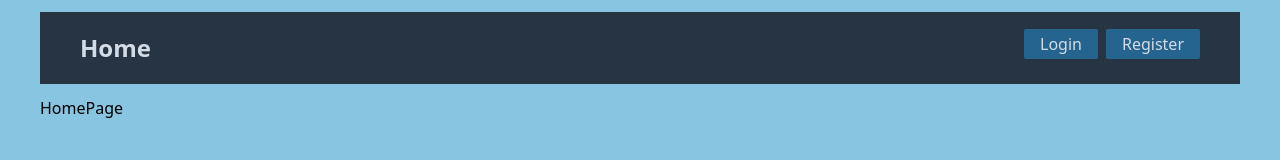
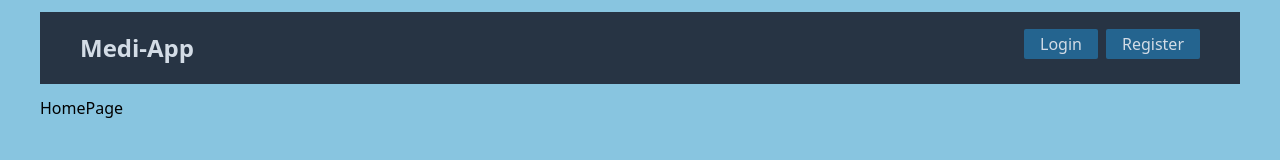
Before and after one commit to xmarchena50072-ufide/medi-app, a React (Vite) app in the folder client/: page / in a window 1280 px wide. Shown: the top 160 px of the page. Built offline with nearby package versions, Linux system fonts and the light colour scheme.

Commit message:
Actualiza navbar

```diff
--- a/client/src/components/Navbar.jsx
+++ b/client/src/components/Navbar.jsx
@@ -6,11 +6,9 @@ function Navbar() {
 
     return (
         <nav className="bg-gray-dark my-3 flex justify-between py-5 px-10">
-            <Link to="/" onClick={() => {
-                logout();
-            }}><h1 className="text-2xl font-bold text-gray-light">
-                    Home
-                </h1></Link>
+            <Link to={isAuthenticated ? "/tasks" : "/"}><h1 className="text-2xl font-bold text-gray-light">
+                Medi-App
+            </h1></Link>
             <ul className="flex gap-x-2 text-gray-light">
                 {isAuthenticated ? (
                     <>
@@ -23,7 +21,9 @@ function Navbar() {
                             </Link>
                         </li>
                         <li>
-                            <Link to="/logout">
+                            <Link to="/logout" onClick={() => {
+                                logout();
+                            }}>
                                 Logout
                             </Link>
                         </li>
@@ -32,7 +32,7 @@ function Navbar() {
                     <>
                         <li>
                             <Link to="/login" className="bg-blue px-4 py-1 rounded-sm">
-                            Login
+                                Login
                             </Link>
                         </li>
                         <li>
```
